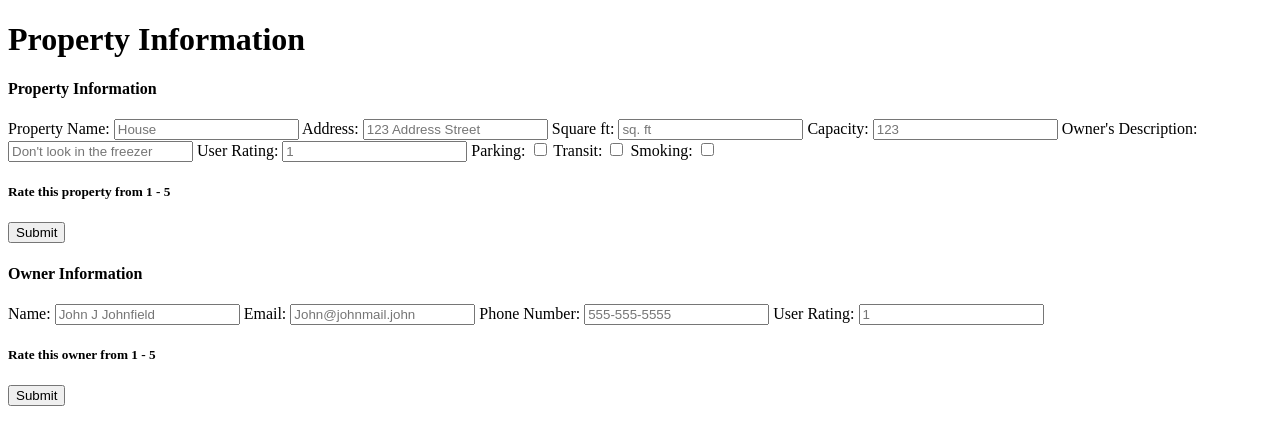
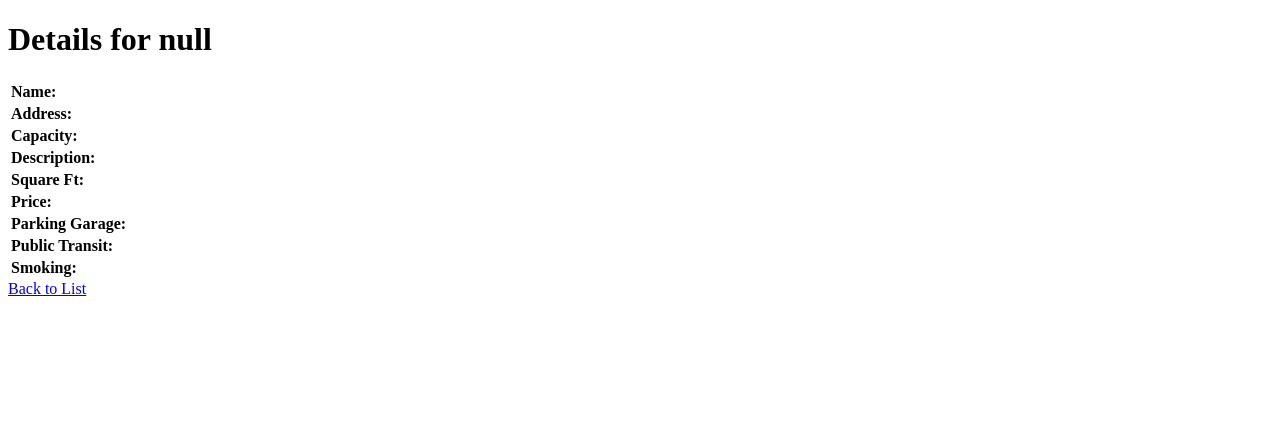
Before and after one commit to ethanp4/Final-Project, a plain HTML site: page html/ListingDetails.html in a window 1280 px wide. Drawn offline with nearby package versions, Linux system fonts and the light colour scheme.

Commit message:
Listing details

```diff
--- a/html/ListingDetails.html
+++ b/html/ListingDetails.html
@@ -4,81 +4,64 @@
 <head>
   <meta charset="UTF-8">
   <meta name="viewport" content="width=device-width, initial-scale=1.0">
+
+  <link rel="stylesheet" href="../css/ListingDetails.css">
+  <script src="https://code.jquery.com/jquery-3.7.1.min.js"
+    integrity="sha256-/JqT3SQfawRcv/BIHPThkBvs0OEvtFFmqPF/lYI/Cxo=" crossorigin="anonymous"></script>
+  <script src="../js/ListingDetails.js"></script>
+
   <title>Document</title>
 </head>
 
 <body>
-  <!-- CALENDAR -->
-  <div id="calendar">
-    <h1>Property Information</h1>
-  </div>
+  <h1 id="title">Details for ${propertyName}</h1>
+  <div id="contents">
+    <table>
+      <style>
+        th {
+          text-align: left;
+        }
+      </style>
+      <tr>
+        <th>Name:</th>
+        <td id="name"></td>
+      </tr>
+      <tr>
+        <th>Address:</th>
+        <td id="address"></td>
+      </tr>
+      <tr>
+        <th>Capacity:</th>
+        <td id="capacity"></td>
+      </tr>
+      <tr>
+        <th>Description:</th>
+        <td id="description"></td>
+      </tr>
+      <tr>
+        <th>Square Ft:</th>
+        <td id="squareFt"></td>
+      </tr>
+      <tr>
+        <th>Price:</th>
+        <td id="price"></td>
+      </tr>
+      <tr>
+        <th>Parking Garage:</th>
+        <td id="parkingGarage"></td>
+      </tr>
+      <tr>
+        <th>Public Transit:</th>
+        <td id="publicTransit"></td>
+      </tr>
+      <tr>
+        <th>Smoking:</th>
+        <td id="smoking"></td>
+      </tr>
+    </table>
 
-  <!-- PROPERTY INFO-->
-  <div id="propertyInfo">
-    <h4>Property Information</h4>
-    <label for="propertyName">Property Name: </label>
-    <input type="text" placeholder="House" name="propertyName">
-
-    <label for="address">Address: </label>
-    <input type="text" placeholder="123 Address Street" name="address">
-
-    <label for="squareFt">Square ft: </label>
-    <input type="text" placeholder="sq. ft" name="squareFt">
-
-    <label for="capacity">Capacity: </label>
-    <input type="text" placeholder="123" name="capacity">
-
-    <label for="ownersDescription">Owner's Description: </label>
-    <input type="text" placeholder="Don't look in the freezer" name="ownersDescription">
-
-    <label for="rating">User Rating: </label>
-    <input type="text" placeholder="1" name="rating">
-
-    <!-- Filter -->
-    <label for="parking">Parking: </label>
-    <input type="checkbox" name="parking">
-
-    <label for="transit">Transit: </label>
-    <input type="checkbox" name="transit">
-
-    <label for="smoking">Smoking: </label>
-    <input type="checkbox" name="smoking">
-
-    <!-- Rating: embed the link of the icon  fron awesome icon library -->
-    <h5>Rate this property from 1 - 5</h5>
-    <span class="rating"></span>
-    <span class="rating"></span>
-    <span class="rating"></span>
-    <span class="rating"></span>
-    <span class="rating"></span>
-    <button type="submit">Submit</button>
-  </div>
-
-  <!-- OWNER INFO -->
-  <div id="ownerInfo">
-    <h4>Owner Information</h4>
-    <label for="name">Name: </label>
-    <input type="text" placeholder="John J Johnfield">
-
-    <label for="email">Email: </label>
-    <input type="text" placeholder="John@johnmail.john">
-
-    <label for="phoneNum">Phone Number: </label>
-    <input type="text" placeholder="555-555-5555">
-
-    <label for="userRating">User Rating: </label>
-    <input type="text" placeholder="1">
-
-    <!-- Rating -->
-    <h5>Rate this owner from 1 - 5</h5>
-    <span class="rating"></span>
-    <span class="rating"></span>
-    <span class="rating"></span>
-    <span class="rating"></span>
-    <span class="rating"></span>
-    <button type="submit">Submit</button>
-  </div>
-
+    <a href="PropertyBrowser.html">Back to List</a>
+  </div><br>
 </body>
 
 </html>
--- /dev/null
+++ b/js/ListingDetails.js
@@ -0,0 +1,27 @@
+$(() => {
+  //initialise localstorage item to prevent errors
+  if (localStorage.getItem("properties") == null) {
+    localStorage.setItem("properties", JSON.stringify([]))
+  }
+
+  var properties = JSON.parse(localStorage.getItem("properties"))
+
+  //get property name from url
+  var url = new URL(window.location.href);
+  var propertyName = url.searchParams.get("propertyName");
+  var property = properties.find((property) => property.propertyName == propertyName)
+
+  //set title
+  $("#title").text(`Details for ${propertyName}`)
+
+  //set data
+  $("#name").text(property.propertyName)
+  $("#address").text(property.address)
+  $("#capacity").text(property.capacity)
+  $("#description").text(property.description)
+  $("#squareFt").text(property.squareFt)
+  $("#price").text(property.price)
+  $("#parkingGarage").text(property.parkingGarage ? "Yes" : "No")
+  $("#publicTransit").text(property.publicTransit ? "Yes" : "No")
+  $("#smoking").text(property.smoking ? "Yes" : "No")
+})
--- a/js/PropertyBrowser.js
+++ b/js/PropertyBrowser.js
@@ -59,6 +59,7 @@ function updateListingsList() {
                 <td class="smoking">${property.smoking ? "Yes" : "No"}</td>
             </tr>
         </table>
+        <a href="ListingDetails.html?propertyName=${property.propertyName}">View Details</a>
     </div><br>
     `)
   })
```
Also changed, not shown: html/PropertyBrowser.html (+1 -1 lines), css/ListingDetails.css (added), css/PropertyBrowser.css (renamed from css/Listing.css).
